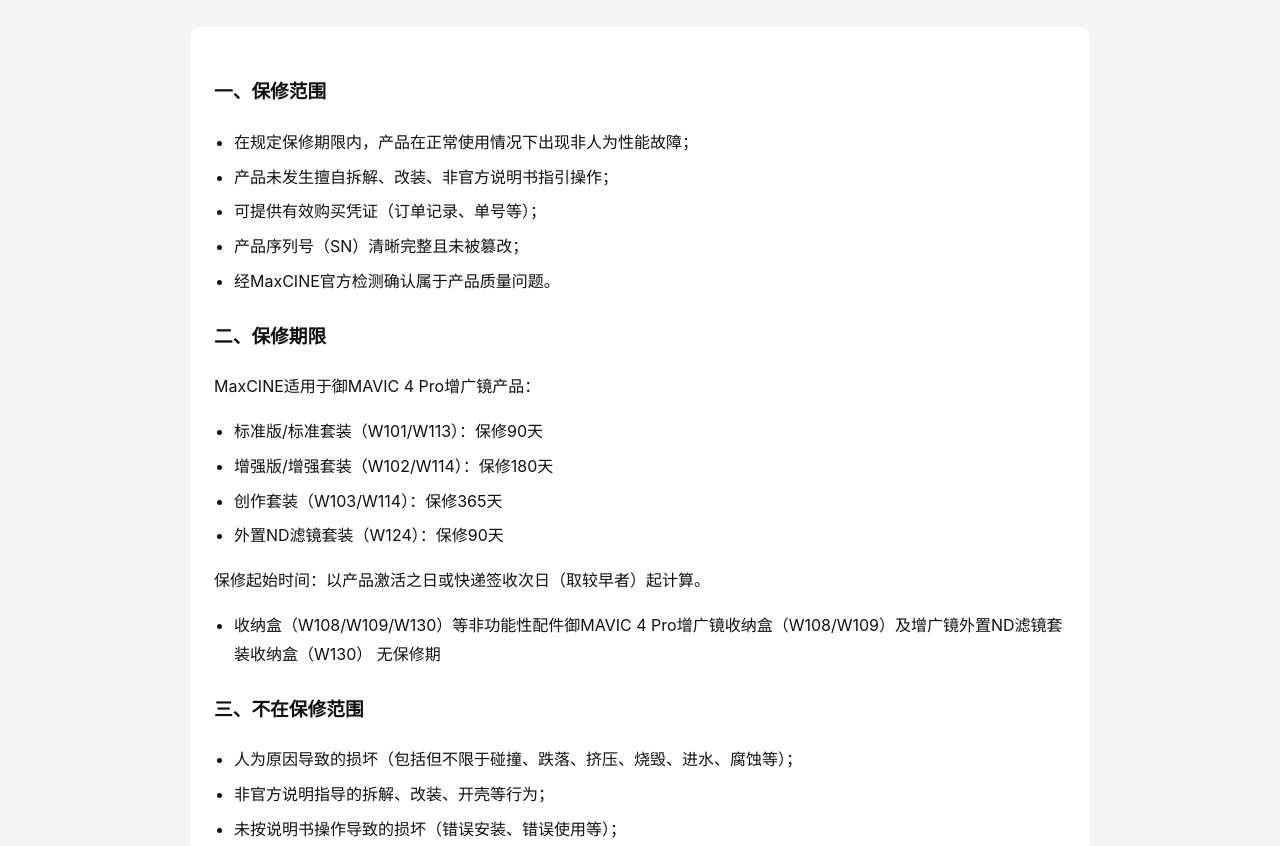
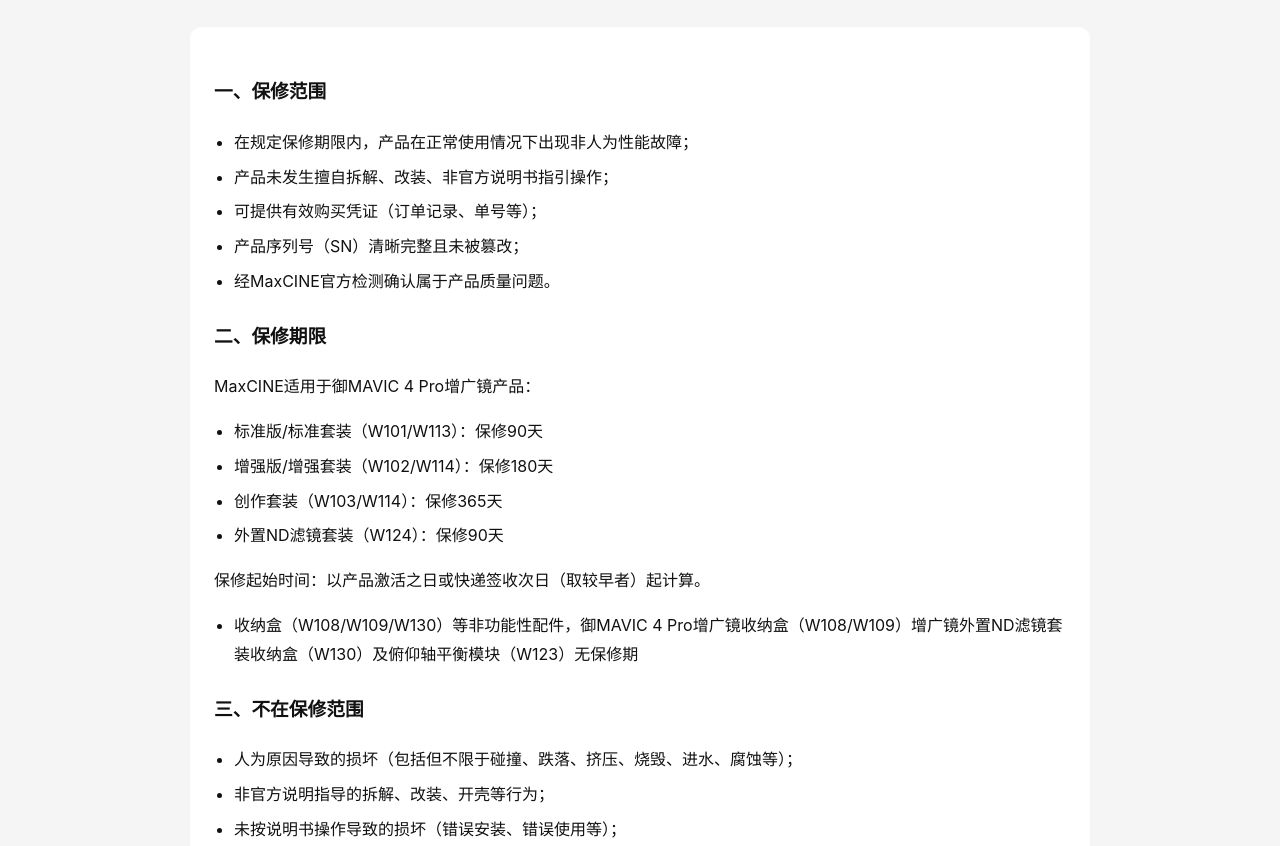
Before and after one commit to MaxCINE-Lab/MaxCINE, a plain HTML site: page support/policy.html in a window 1280 px wide. Shown: the part 231-1077 px from the top of the page. Drawn offline with Linux system fonts and the light colour scheme.

Commit message:
Update policy.html

```diff
--- a/support/policy.html
+++ b/support/policy.html
@@ -109,7 +109,7 @@
     <p>保修起始时间：以产品激活之日或快递签收次日（取较早者）起计算。</p>
 
     <ul>
-      <li>收纳盒（W108/W109/W130）等非功能性配件御MAVIC 4 Pro增广镜收纳盒（W108/W109）及增广镜外置ND滤镜套装收纳盒（W130） 无保修期</li>
+      <li>收纳盒（W108/W109/W130）等非功能性配件，御MAVIC 4 Pro增广镜收纳盒（W108/W109）增广镜外置ND滤镜套装收纳盒（W130）及俯仰轴平衡模块（W123）无保修期</li>
     </ul>
 
     <h3>三、不在保修范围</h3>
```
